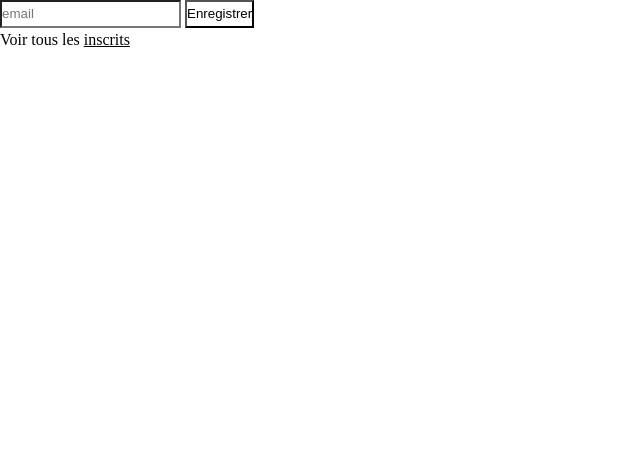
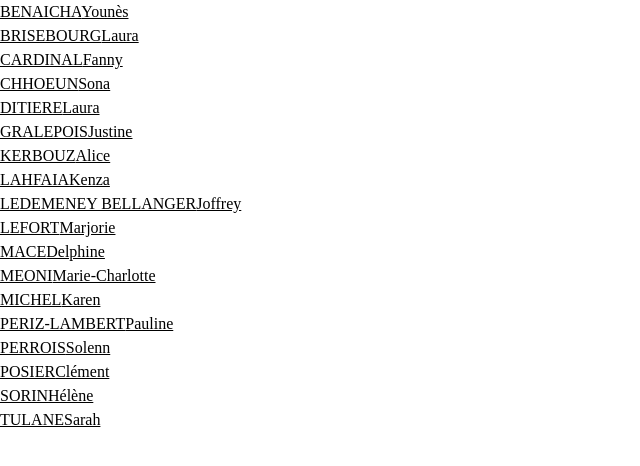
Before and after one commit to asc-code/formulaire, a plain HTML site: page index.html in a window 1280 px wide. Shown: the whole page, without its empty margins (0-640 px from the left). Drawn offline with Linux system fonts and the light colour scheme.

Commit message:
Update index.html

```diff
--- a/index.html
+++ b/index.html
@@ -3,16 +3,32 @@
 
 <head>
     <meta charset="UTF-8">
-    <title>Formulaire</title>
+    <title>Formulaire x Etudiants</title>
     <link rel="stylesheet" href="styles.css">
 </head>
 
 <body>
-    <form method="POST" action="validation.php">
-        <input type="email" name="email" id="email" placeholder="email">
-        <button type="submit">Enregistrer</button>
-    </form>
-    <p>Voir tous les <a href="resultats.php">inscrits</a></p>
+    <ul>
+        <li class="etudiant"><a href=""><span class="name">BENAICHA</span><span class="firstname">Younès</span></a></li>
+<li class="etudiant"><a href=""><span class="name">BRISEBOURG</span><span class="firstname">Laura</span></a></li>
+<li class="etudiant"><a href=""><span class="name">CARDINAL</span><span class="firstname">Fanny</span></a></li>
+<li class="etudiant"><a href=""><span class="name">CHHOEUN</span><span class="firstname">Sona</span></a></li>
+<li class="etudiant"><a href=""><span class="name">DITIERE</span><span class="firstname">Laura</span></a></li>
+<li class="etudiant"><a href=""><span class="name">GRALEPOIS</span><span class="firstname">Justine</span></a></li>
+<li class="etudiant"><a href=""><span class="name">KERBOUZ</span><span class="firstname">Alice</span></a></li>
+<li class="etudiant"><a href=""><span class="name">LAHFAIA</span><span class="firstname">Kenza</span></a></li>
+<li class="etudiant"><a href=""><span class="name">LEDEMENEY BELLANGER</span><span class="firstname">Joffrey</span></a></li>
+<li class="etudiant"><a href=""><span class="name">LEFORT</span><span class="firstname">Marjorie</span></a></li>
+<li class="etudiant"><a href=""><span class="name">MACE</span><span class="firstname">Delphine</span></a></li>
+<li class="etudiant"><a href=""><span class="name">MEONI</span><span class="firstname">Marie-Charlotte</span></a></li>
+<li class="etudiant"><a href=""><span class="name">MICHEL</span><span class="firstname">Karen</span></a></li>
+<li class="etudiant"><a href=""><span class="name">PERIZ-LAMBERT</span><span class="firstname">Pauline</span></a></li>
+<li class="etudiant"><a href=""><span class="name">PERROIS</span><span class="firstname">Solenn</span></a></li>
+<li class="etudiant"><a href=""><span class="name">POSIER</span><span class="firstname">Clément</span></a></li>
+<li class="etudiant"><a href=""><span class="name">SORIN</span><span class="firstname">Hélène</span></a></li>
+<li class="etudiant"><a href=""><span class="name">TULANE</span><span class="firstname">Sarah</span></a></li>
+
+
 </body>
 
 </html>
```
